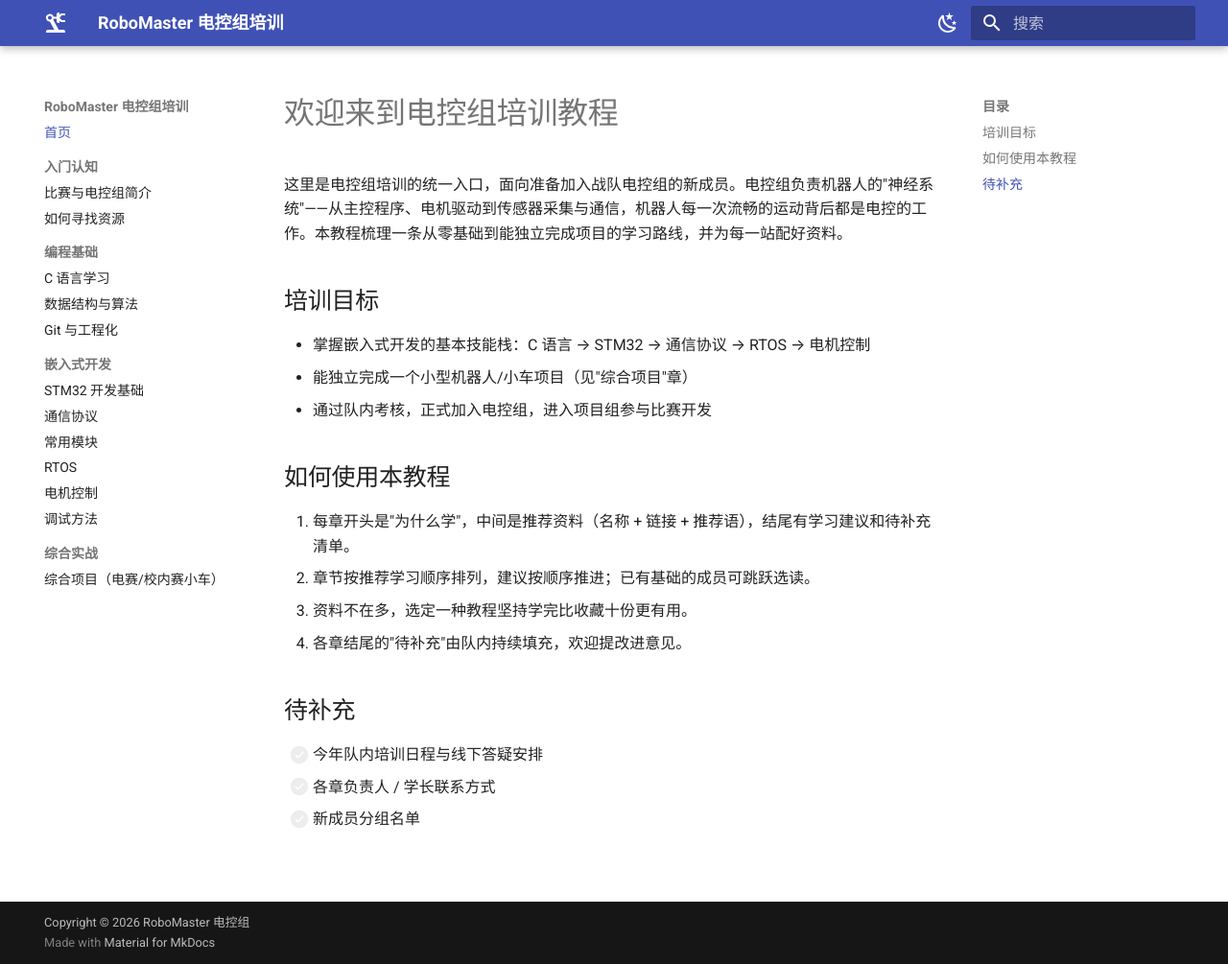
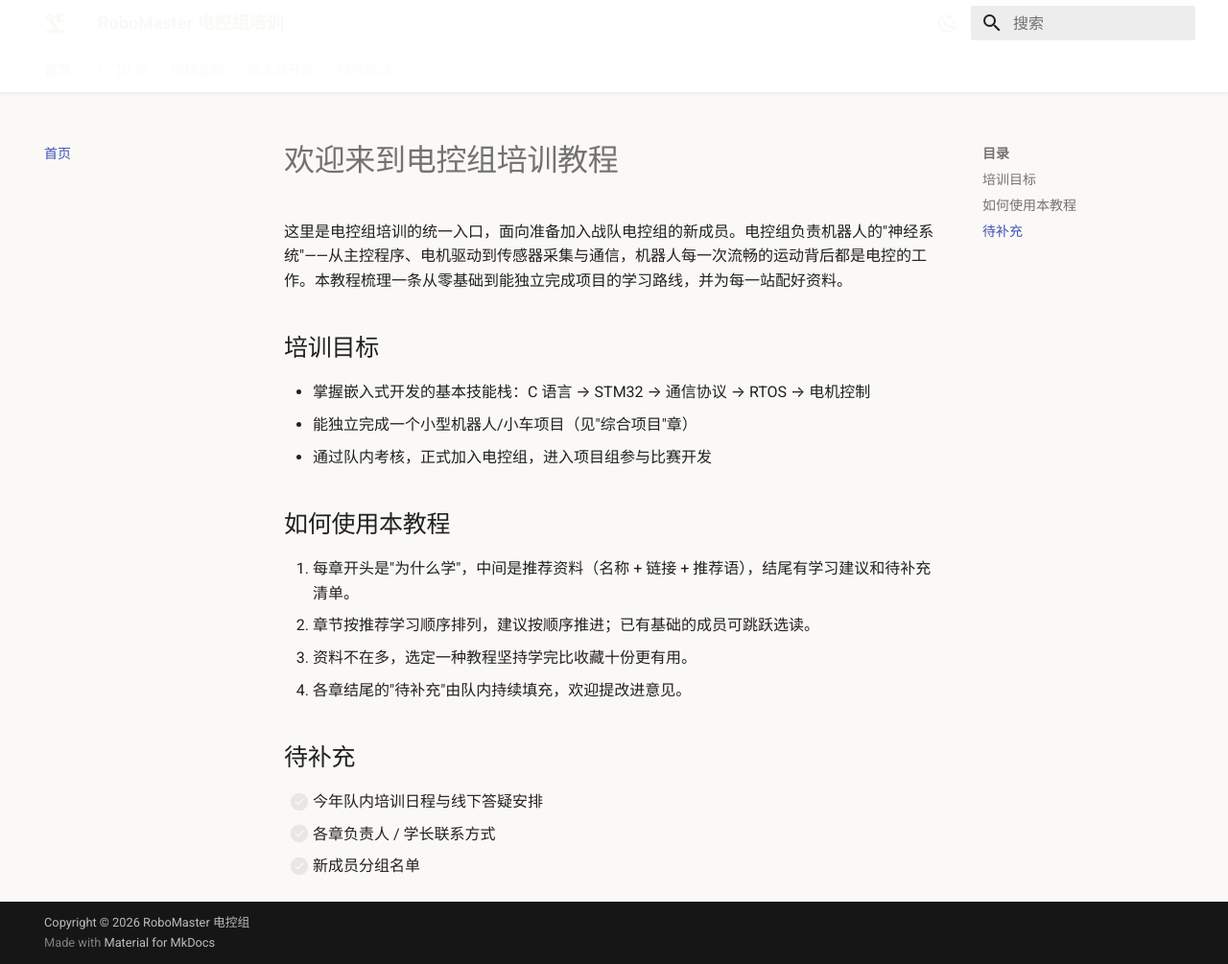
Before and after one commit to Xiaofxx/rm-ec-training, an MkDocs documentation site: the page built from docs/index.md, in a window 1280 px wide and 1005 px high. Shown: the whole window at 96% size. Built offline with MkDocs 1.6.1 and Material for MkDocs 9.7.7, drawn with Linux system fonts in a browser that asks for light colours.

Commit message:
ui: 白色纸感配色 + 顶部章节标签页布局

```diff
--- /dev/null
+++ b/docs/stylesheets/extra.css
@@ -0,0 +1,10 @@
+/* 浅色模式下的纸感底色：让页面不是纯白，而是微暖的纸色 */
+[data-md-color-scheme="default"] {
+  --md-default-bg-color: #faf9f6;
+  --md-primary-bg-color: #faf9f6;
+}
+
+/* 页头加一条极细的分隔线，避免白底与正文糊在一起 */
+[data-md-color-scheme="default"] .md-header {
+  box-shadow: 0 0 0.2rem rgba(0, 0, 0, 0.08);
+}
--- a/mkdocs.yml
+++ b/mkdocs.yml
@@ -8,6 +8,8 @@
   icon:
     logo: material/robot-industrial
   features:
+    - navigation.tabs
+    - navigation.tabs.sticky
     - navigation.sections
     - navigation.top
     - search.highlight
@@ -16,18 +18,21 @@
   palette:
     - media: "(prefers-color-scheme: light)"
       scheme: default
-      primary: indigo
-      accent: indigo
+      primary: white
+      accent: red
       toggle:
         icon: material/weather-night
         name: 切换到深色模式
     - media: "(prefers-color-scheme: dark)"
       scheme: slate
-      primary: indigo
-      accent: indigo
+      primary: black
+      accent: red
       toggle:
         icon: material/weather-sunny
         name: 切换到浅色模式
+
+extra_css:
+  - stylesheets/extra.css
 
 plugins:
   - search
```
